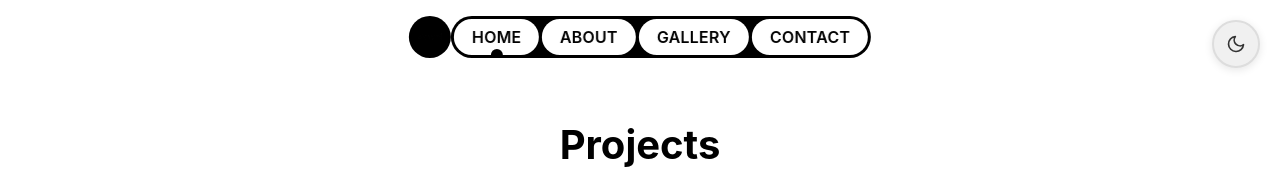
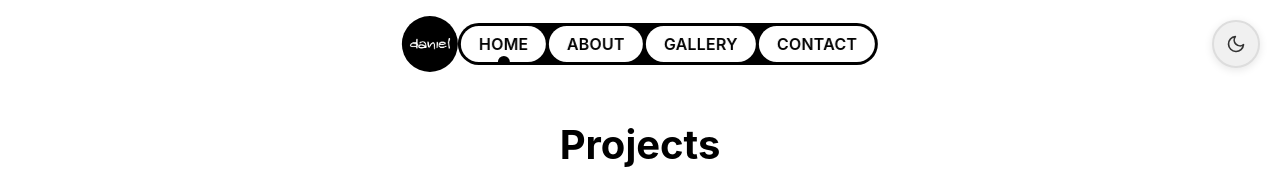
Before and after one commit to ayishh/portfolio, a React (Vite) app: page / in a window 1280 px wide. Shown: the top 169 px of the page. Built offline with nearby package versions, Linux system fonts and the light colour scheme.

Commit message:
Update PillNav styles: adjust logo size and padding, add filter for logo image

```diff
--- a/src/components/PillNav.css
+++ b/src/components/PillNav.css
@@ -16,6 +16,7 @@
 
   .pill-nav {
     --nav-h: 42px;
+    --logo-size: 56px;
     --logo: 36px;
     --pill-pad-x: 18px;
     --pill-gap: 3px;
@@ -44,11 +45,11 @@
   }
 
   .pill-logo {
-    width: var(--nav-h);
-    height: var(--nav-h);
+    width: var(--logo-size, 56px);
+    height: var(--logo-size, 56px);
     border-radius: 50%;
     background: var(--base, #000);
-    padding: 8px;
+    padding: 6px;
     display: inline-flex;
     align-items: center;
     justify-content: center;
@@ -60,6 +61,7 @@
     height: 100%;
     object-fit: cover;
     display: block;
+    filter: invert(1);
   }
 
   .pill-list {
```
